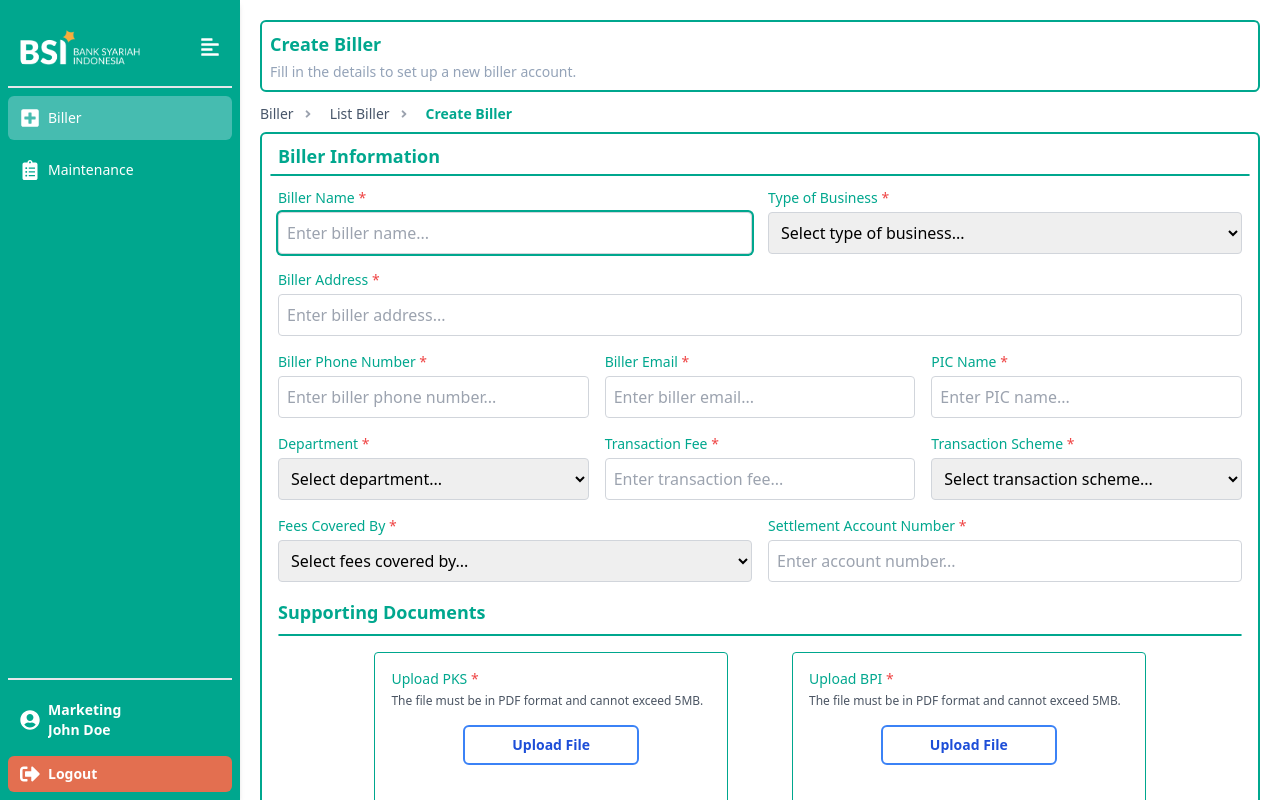
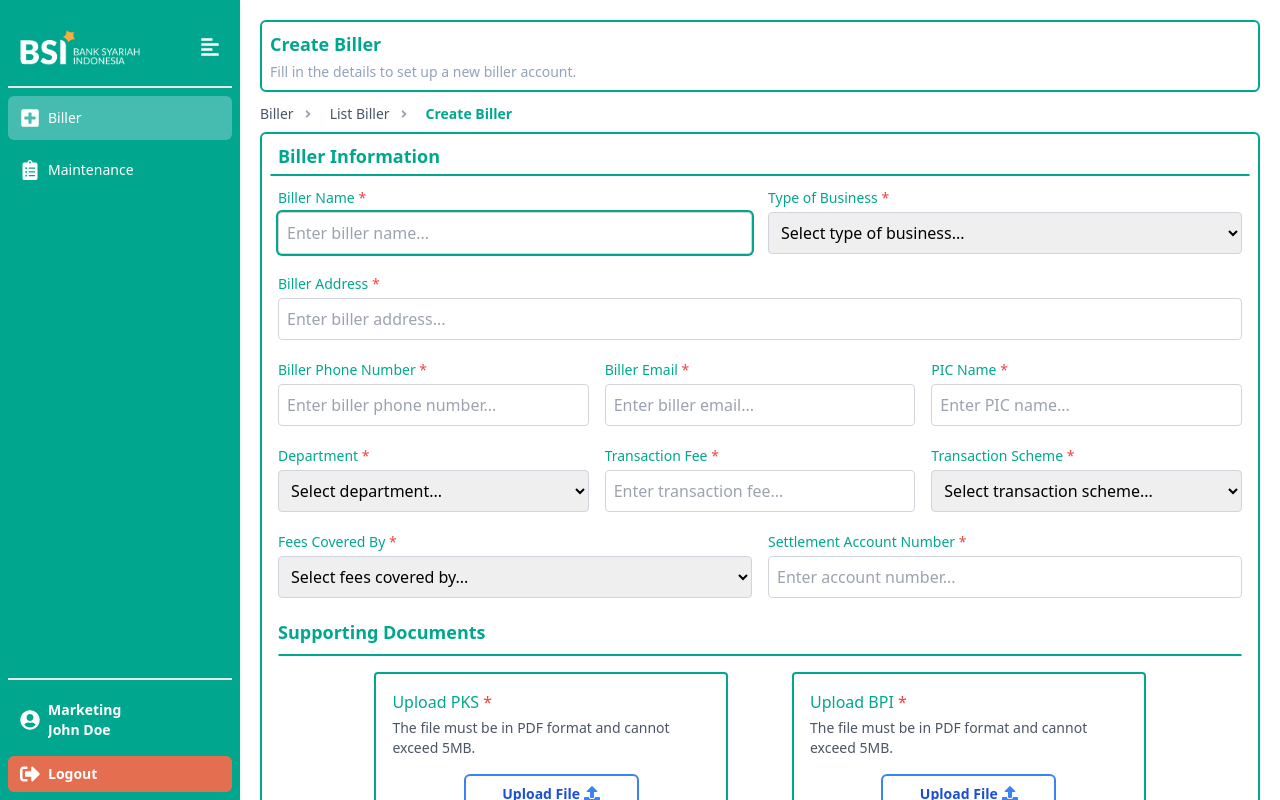
Before and after one commit to tisnahidayat/dev_mms, a React (Vite) app: page /biller/create in a window 1280 px wide. Built offline with nearby package versions, Linux system fonts and the light colour scheme.

Commit message:
Menambah beberapa animasi dan validasi

```diff
--- a/src/components/Elements/InputBiller/FileInputWithPreview.jsx
+++ b/src/components/Elements/InputBiller/FileInputWithPreview.jsx
@@ -1,4 +1,5 @@
 import React, { useState } from "react";
+import { FaRegFilePdf, FaUpload } from "react-icons/fa";
 
 function FileInputWithPreview({ label, id, onFileChange, error }) {
   const [fileName, setFileName] = useState(null);
@@ -6,17 +7,17 @@ function FileInputWithPreview({ label, id, onFileChange, error }) {
   const handleFileChange = (e) => {
     const file = e.target.files[0];
     if (file) {
-      setFileName(file.name); // Simpan nama file yang dipilih
-      onFileChange(id, file); // Kirim file ke fungsi induk berdasarkan id
+      setFileName(file.name);
+      onFileChange(id, file);
     }
   };
 
   return (
-    <div className="p-4 border border-[#00a78e] rounded mb-4">
-      <label className="block text-sm font-medium mb-1 text-[#00a78e]">
+    <div className="p-4 border-2 border-[#00a78e] rounded mb-4">
+      <label className="block text-medium font-medium mb-1 text-[#00a78e]">
         {label} <span className="text-red-500">*</span>
       </label>
-      <p className="text-xs mb-4 text-gray-600">
+      <p className="text-sm mb-4 text-gray-600">
         The file must be in PDF format and cannot exceed 5MB.
       </p>
       <input
@@ -29,14 +30,20 @@ function FileInputWithPreview({ label, id, onFileChange, error }) {
       <div className="flex justify-center">
         <label
           htmlFor={id}
-          className="px-4 py-2 rounded-md border-2 w-[55%] border-blue-500 text-blue-700 font-semibold text-center cursor-pointer text-sm"
+          className="px-4 py-2 rounded-md border-2 w-[55%] border-blue-500 text-blue-700 font-semibold text-center cursor-pointer text-sm transition-scale duration-300 ease-in-out hover:border-blue-700 hover:scale-105"
         >
           {fileName ? (
-            <>
-              📄 <span className="ml-2">{fileName}</span>
-            </>
+            <div className="flex items-center justify-center space-x-1">
+              <FaRegFilePdf size={16} className="text-red-500 flex-shrink-0" />
+              <span className="truncate w-32" title={fileName}>
+                {fileName}
+              </span>
+            </div>
           ) : (
-            "Upload File"
+            <div className="flex items-center justify-center space-x-1">
+              <span>Upload File</span>
+              <FaUpload size={16} className="text-blue-500 flex-shrink-0" />
+            </div>
           )}
         </label>
       </div>
--- a/src/components/Elements/InputBiller/InputBiller.jsx
+++ b/src/components/Elements/InputBiller/InputBiller.jsx
@@ -19,7 +19,7 @@ function InputBiller({
         autoFocus={autoFocus}
         type={type}
         placeholder={placeholder}
-        className={`w-full p-2 border rounded focus:outline-none focus:ring-2 ${
+        className={`w-full p-2 mb-1 border rounded focus:outline-none focus:ring-2 ${
           error
             ? "border-red-500 focus:ring-red-500"
             : "border-gray-300 focus:ring-[#00a78e]"
--- a/src/components/Elements/InputBiller/SelectBiller.jsx
+++ b/src/components/Elements/InputBiller/SelectBiller.jsx
@@ -14,7 +14,7 @@ function SelectBiller({
         {label} {required && <span className="text-red-500">*</span>}
       </label>
       <select
-        className={`w-full p-2 border rounded focus:outline-none focus:ring-2 ${
+        className={`w-full p-2 border rounded focus:outline-none focus:ring-2 mb-1 ${
           error
             ? "border-red-500 focus:ring-red-500"
             : "border-gray-300 focus:ring-[#00a78e]"
--- a/src/components/Fragments/FormBiller.jsx
+++ b/src/components/Fragments/FormBiller.jsx
@@ -2,6 +2,7 @@ import React from "react";
 import InputBiller from "../Elements/InputBiller/InputBiller";
 import SelectBiller from "../Elements/InputBiller/SelectBiller";
 import FileInputWithPreview from "../Elements/InputBiller/FileInputWithPreview";
+import { Link } from "react-router-dom";
 
 function BillerForm({
   formData,
@@ -56,6 +57,7 @@ function BillerForm({
           label="Biller Phone Number"
           placeholder="Enter biller phone number..."
           required
+          type="number"
           value={formData.billerPhoneNumber}
           onChange={(e) => onInputChange("billerPhoneNumber", e.target.value)}
           error={errors.billerPhoneNumber}
@@ -64,6 +66,7 @@ function BillerForm({
           label="Biller Email"
           placeholder="Enter biller email..."
           required
+          type="email"
           value={formData.billerEmail}
           onChange={(e) => onInputChange("billerEmail", e.target.value)}
           error={errors.billerEmail}
@@ -149,7 +152,7 @@ function BillerForm({
         <FileInputWithPreview
           label="Upload PKS"
           id="pks"
-          onFileChange={(id, file) => handleFileChange(id, file)}
+          onFileChange={onFileChange}
           error={errors.pks}
         />
 
@@ -157,7 +160,7 @@ function BillerForm({
         <FileInputWithPreview
           label="Upload BPI"
           id="bpi"
-          onFileChange={(id, file) => handleFileChange(id, file)}
+          onFileChange={onFileChange}
           error={errors.bpi}
         />
 
@@ -165,7 +168,7 @@ function BillerForm({
         <FileInputWithPreview
           label="Upload Surat Cabang"
           id="suratCabang"
-          onFileChange={(id, file) => handleFileChange(id, file)}
+          onFileChange={onFileChange}
           error={errors.suratCabang}
         />
 
@@ -173,7 +176,7 @@ function BillerForm({
         <FileInputWithPreview
           label="Upload Bukti Biaya Setup"
           id="buktiBiayaSetup"
-          onFileChange={(id, file) => handleFileChange(id, file)}
+          onFileChange={onFileChange}
           error={errors.buktiBiayaSetup}
         />
       </div>
@@ -184,13 +187,13 @@ function BillerForm({
           type="button"
           className="bg-gray-200 text-black px-4 py-2 rounded mr-2"
         >
-          Back
+          <Link to="/biller">Cancel</Link>
         </button>
         <button
           type="submit"
           className="bg-[#00a78e] text-white px-4 py-2 rounded"
         >
-          Continue
+          Submit
         </button>
       </div>
     </form>
--- a/src/components/Layouts/Biller/CreateBiller.jsx
+++ b/src/components/Layouts/Biller/CreateBiller.jsx
@@ -78,10 +78,8 @@ const CreateBiller = () => {
   };
 
   const validateForm = () => {
-    const validateForm = () => {
     const newErrors = {};
-      if (!formData.billerName)
-        newErrors.billerName = "Biller name is required.";
+    if (!formData.billerName) newErrors.billerName = "Biller name is required.";
     if (!formData.typeOfBusiness)
       newErrors.typeOfBusiness = "Type of business is required.";
     if (!formData.billerAddress)
@@ -92,8 +90,7 @@ const CreateBiller = () => {
     if (!formData.billerPhoneNumber)
       newErrors.billerPhoneNumber = "Biller phone number is required.";
     if (!formData.picName) newErrors.picName = "PIC name is required.";
-      if (!formData.department)
-        newErrors.department = "Department is required.";
+    if (!formData.department) newErrors.department = "Department is required.";
     if (!formData.transactionFee)
       newErrors.transactionFee = "Transaction fee is required.";
     if (!formData.transactionScheme)
@@ -114,7 +111,6 @@ const CreateBiller = () => {
       newErrors.buktiBiayaSetup = "Bukti Biaya Setup is required.";
 
     return newErrors;
-    };
   };
 
   return (
```
Lines whose indentation alone changed are shown as unchanged.
